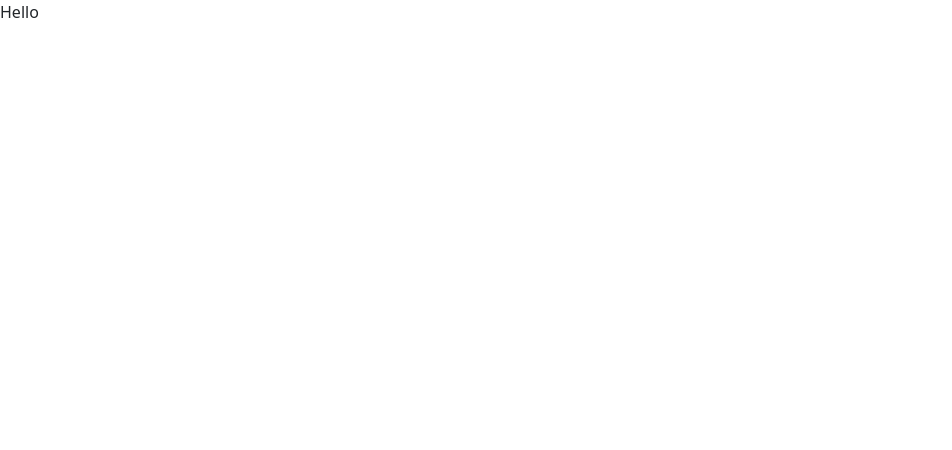
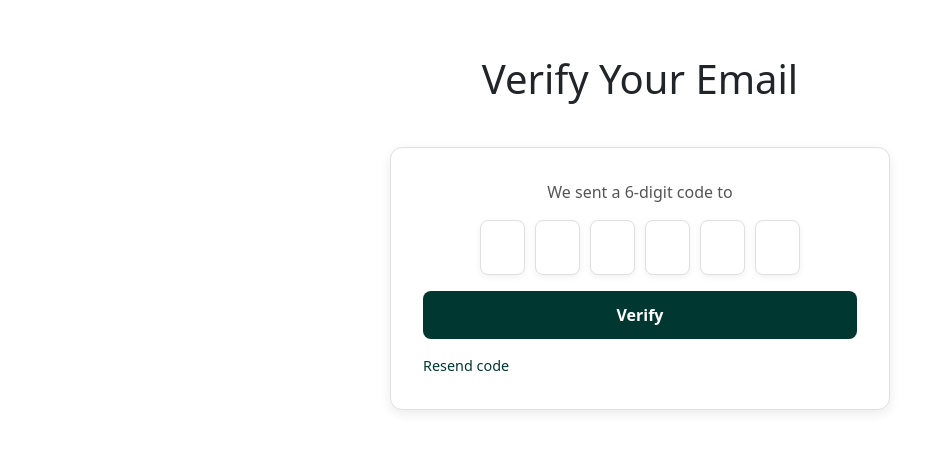
Before and after one commit to Sean-LeBlanc14/Service-Marketplace, a React (Vite) app in the folder packages/frontend/: page /verify in a window 1280 px wide. Shown: the top 450 px of the page, without its empty margins (0-952 px from the left). Built offline with nearby package versions, Linux system fonts and the light colour scheme.

Commit message:
feat: build VerifyAccount page with 6-digit OTP input and resend functionality

```diff
--- a/packages/frontend/src/pages/VerifyAccount.tsx
+++ b/packages/frontend/src/pages/VerifyAccount.tsx
@@ -1,4 +1,123 @@
+import { useState, useRef } from "react";
+import { useNavigate, useLocation } from "react-router-dom";
+import FormContainer from "../components/FormContainer";
+import SubmitButton from "../components/SubmitButton";
 
-export default function VerifyAccount(){
-    return (<div>Hello</div>)
+export default function VerifyAccount() {
+    const [code, setCode] = useState<string[]>(["", "", "", "", "", ""]);
+    const [error, setError] = useState("");
+    const inputs = useRef<(HTMLInputElement | null)[]>([]);
+    const navigate = useNavigate();
+    const location = useLocation();
+    const { email, token } = location.state || {};
+
+    const handleChange = (index: number, value: string) => {
+        if (!/^\d*$/.test(value)) return;
+        const newCode = [...code];
+        newCode[index] = value.slice(-1);
+        setCode(newCode);
+        if (value && index < 5) {
+        inputs.current[index + 1]?.focus();
+        }
+    };
+
+    const handleKeyDown = (index: number, e: React.KeyboardEvent<HTMLInputElement>) => {
+        if (e.key === "Backspace" && !code[index] && index > 0) {
+        inputs.current[index - 1]?.focus();
+        }
+    };
+
+    const handleSubmit = async (e: React.MouseEvent) => {
+        e.preventDefault();
+        setError("");
+        const fullCode = code.join("");
+        if (fullCode.length < 6) {
+        setError("Please enter the full 6-digit code.");
+        return;
+        }
+
+        try {
+        const response = await fetch("http://localhost:8080/api/verification/code", {
+            method: "POST",
+            headers: {
+            "Content-Type": "application/json",
+            "Authorization": `Bearer ${token}`
+            },
+            body: JSON.stringify({ code: fullCode })
+        });
+
+        if (response.ok) {
+            navigate("/");
+        } else if (response.status === 401) {
+            setError("Session expired. Please sign up again.");
+        } else if (response.status === 400) {
+            setError("Invalid verification code.");
+        } else {
+            setError("Something went wrong. Please try again.");
+        }
+        } catch {
+        setError("Unable to connect to the server. Please try again.");
+        }
+    };
+
+    const handleResend = async () => {
+        try {
+        await fetch("http://localhost:8080/api/verification/resend", {
+            method: "PUT",
+            headers: {
+            "Content-Type": "application/json",
+            "Authorization": `Bearer ${token}`
+            },
+            body: JSON.stringify({})
+        });
+        } catch {
+        setError("Unable to resend code. Please try again.");
+        }
+    };
+
+    return (
+        <FormContainer
+        header="Verify Your Email"
+        textField={
+            <>
+            <p style={{ textAlign: "center", color: "#555", margin: 0 }}>
+                We sent a 6-digit code to <strong>{email}</strong>
+            </p>
+            <div style={{ display: "flex", gap: "10px", justifyContent: "center" }}>
+                {code.map((digit, i) => (
+                <input
+                    key={i}
+                    ref={(el) => (inputs.current[i] = el)}
+                    type="text"
+                    inputMode="numeric"
+                    maxLength={1}
+                    value={digit}
+                    onChange={(e) => handleChange(i, e.target.value)}
+                    onKeyDown={(e) => handleKeyDown(i, e)}
+                    style={{
+                    width: "45px",
+                    height: "55px",
+                    textAlign: "center",
+                    fontSize: "1.5rem",
+                    borderRadius: "8px",
+                    border: "1px solid #e0e0e0",
+                    boxShadow: "0 2px 6px rgba(0,0,0,0.06)",
+                    outline: "none"
+                    }}
+                />
+                ))}
+            </div>
+            {error && <p style={{ color: "red", textAlign: "center", margin: 0 }}>{error}</p>}
+            </>
+        }
+        submitButton={<SubmitButton label="Verify" onClick={handleSubmit} />}
+        link={
+            <span
+            onClick={handleResend}
+            style={{ fontSize: "0.9rem", color: "#003831", cursor: "pointer" }}>
+            Resend code
+            </span>
+        }
+        />
+    );
 }
```
Also changed, not shown: 1 other file (tests, documents, lock files or other folders).
